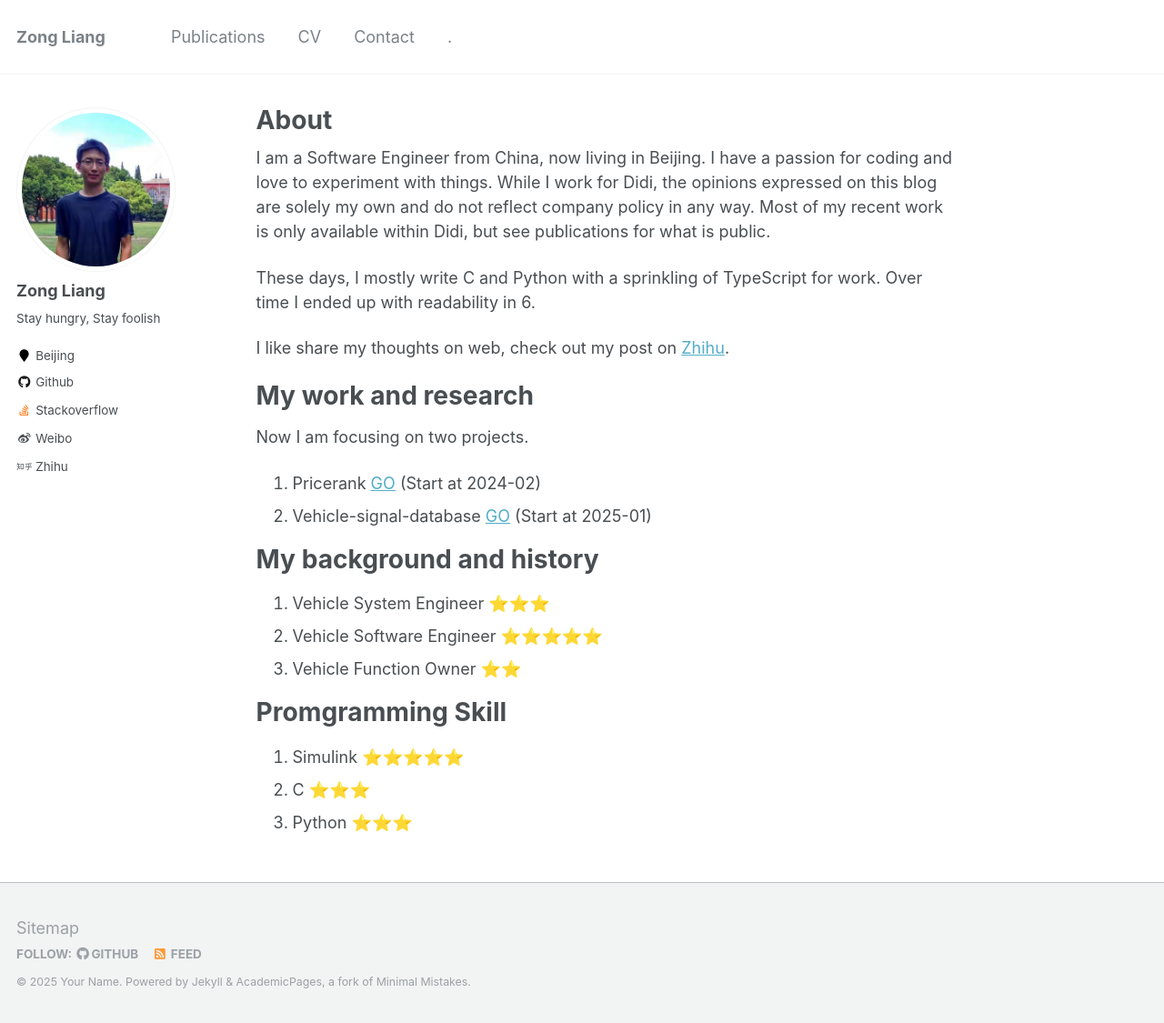
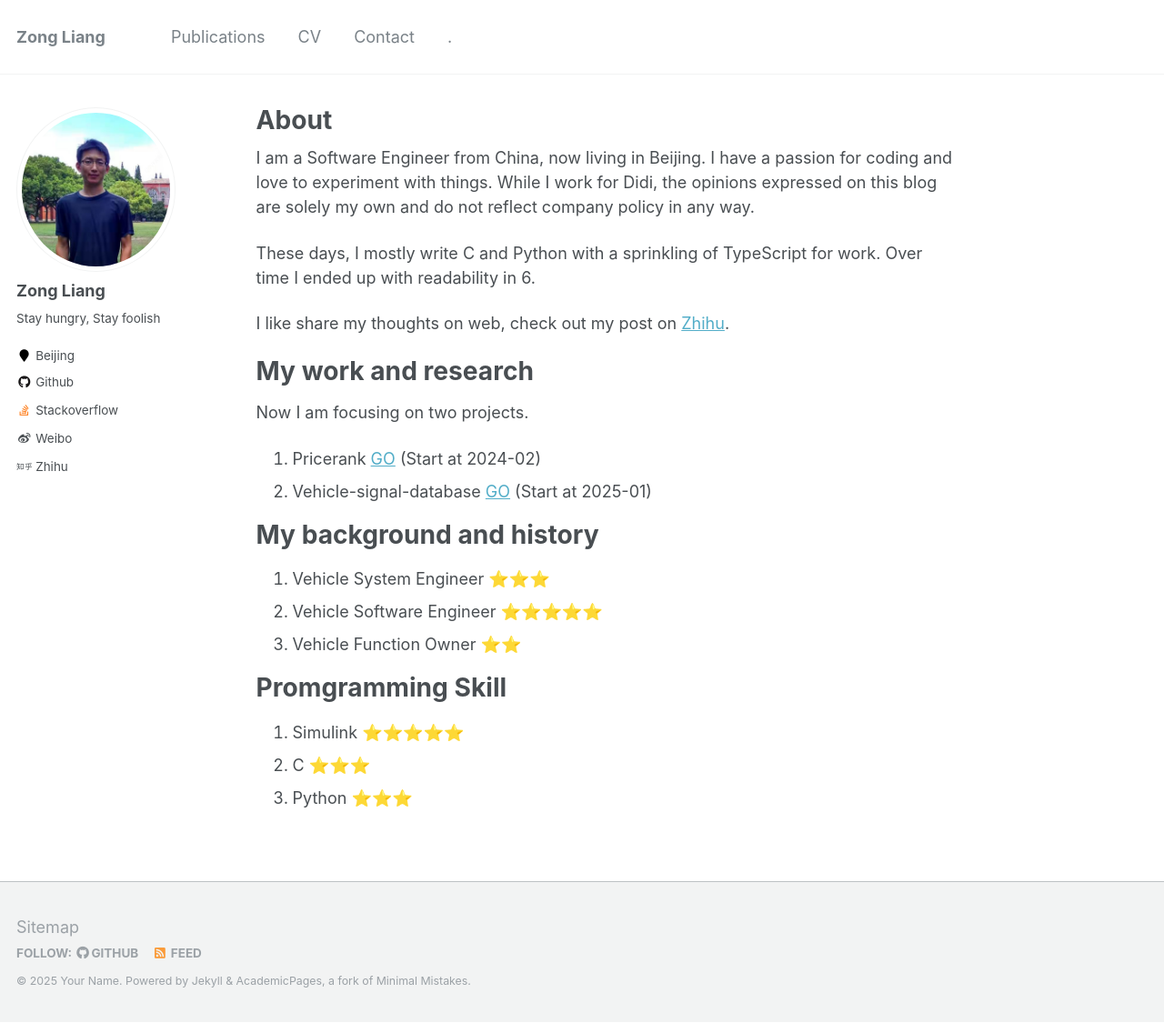
Before and after one commit to ZongL/zongl.github.io, a Jekyll site: the page built from _pages/about.md, in a window 1280 px wide and 1125 px high. Shown: the whole window at 91% size. Built offline with Jekyll 4.4.1, drawn with Linux system fonts in a browser that asks for light colours.

Commit message:
Update about.md

```diff
--- a/_pages/about.md
+++ b/_pages/about.md
@@ -8,7 +8,7 @@ redirect_from:
   - /about.html
 ---
 
-I am a Software Engineer from China, now living in Beijing. I have a passion for coding and love to experiment with things. While I work for Didi, the opinions expressed on this blog are solely my own and do not reflect company policy in any way. Most of my recent work is only available within Didi, but see publications for what is public.
+I am a Software Engineer from China, now living in Beijing. I have a passion for coding and love to experiment with things. While I work for Didi, the opinions expressed on this blog are solely my own and do not reflect company policy in any way.
 
 These days, I mostly write C and Python with a sprinkling of TypeScript for work. Over time I ended up with readability in 6.
 
```
